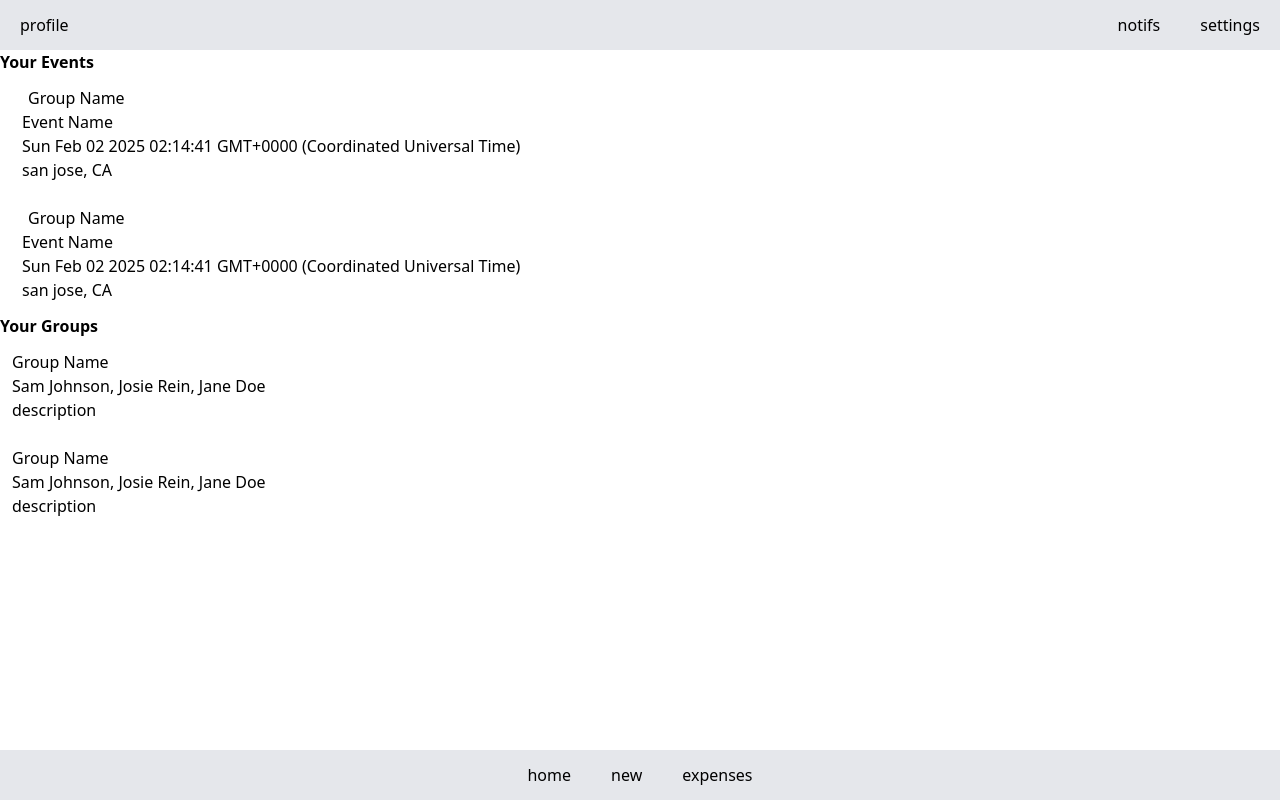
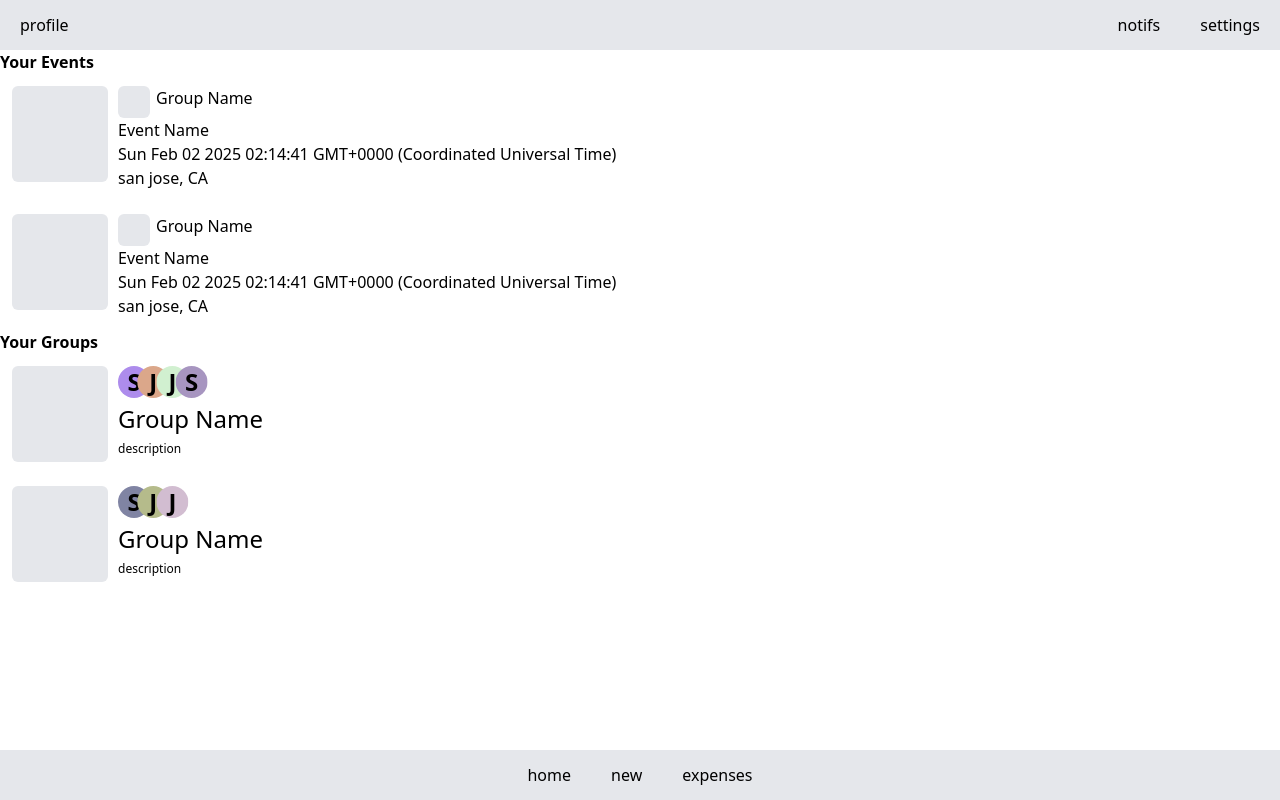
Before and after one commit to strallia/devweek-frontend, a React (Vite) app: page / in a window 1280 px wide. Built offline with nearby package versions, Linux system fonts and the light colour scheme.

Commit message:
feat: style groups list

```diff
--- a/src/components/Home/Home.jsx
+++ b/src/components/Home/Home.jsx
@@ -19,7 +19,7 @@ const events = [
 const groups = [
   {
     groupName: 'Group Name',
-    users: ['Sam Johnson', 'Josie Rein', 'Jane Doe'],
+    users: ['Sam Johnson', 'Josie Rein', 'Jane Doe', 'Sellie Nosh'],
     description: 'description',
   },
   {
--- a/src/components/Home/List.jsx
+++ b/src/components/Home/List.jsx
@@ -1,19 +1,4 @@
-const Image = ({ url, size }) => {
-  const dimensions =
-    size === 'small' ? '30px' : size === 'med' ? '100px' : '300px';
-
-  return (
-    <div
-      className={`h-[${dimensions}] w-[${dimensions}] rounded-md overflow-hidden`}
-    >
-      {url ? (
-        <img src={url} />
-      ) : (
-        <div className="bg-gray-200 h-full w-full"></div>
-      )}
-    </div>
-  );
-};
+import Image from '../Image';
 
 const EventItem = ({ item }) => {
   const { eventImage, groupImage, groupName, eventName, date, location } = item;
@@ -35,12 +20,37 @@ const EventItem = ({ item }) => {
 };
 
 const GroupItem = ({ item }) => {
-  const { groupName, users, description } = item;
+  const { groupImage, groupName, users, description } = item;
+
+  const usersFirstLetter = users.map((user) => user.charAt(0));
+
+  const generateRandomPastelColor = () => {
+    const r = Math.floor(Math.random() * 128) + 127;
+    const g = Math.floor(Math.random() * 128) + 127;
+    const b = Math.floor(Math.random() * 128) + 127;
+    return `#${r.toString(16).padStart(2, '0')}${g.toString(16).padStart(2, '0')}${b.toString(16).padStart(2, '0')}`;
+  };
+
   return (
-    <div>
-      <p>{groupName}</p>
-      <p>{users.join(', ')}</p>
-      <p>{description}</p>
+    <div className="flex gap-2.5">
+      <Image url={groupImage} size="med" />
+      <div className="grid justify-between">
+        <div className="flex">
+          {users.map((user, index) => (
+            <Image
+              key={index}
+              url={user.image}
+              size="small"
+              borderRadius="circle"
+              containerStyles={{ transform: `translateX(${-40 * index}%)` }}
+              imageStyles={{ backgroundColor: generateRandomPastelColor() }}
+              imageText={usersFirstLetter[index]}
+            />
+          ))}
+        </div>
+        <p className="text-2xl">{groupName}</p>
+        <p className="text-xs">{description}</p>
+      </div>
     </div>
   );
 };
--- /dev/null
+++ b/src/components/Image.jsx
@@ -0,0 +1,38 @@
+const Image = ({
+  url,
+  size,
+  borderRadius,
+  containerStyles,
+  imageStyles,
+  imageText,
+}) => {
+  const dimensions =
+    size === 'small' ? 'h-8 w-8' : size === 'med' ? 'h-24 w-24' : 'h-64 w-64';
+
+  const rounded =
+    borderRadius === 'circle'
+      ? 'rounded-full'
+      : borderRadius === 'square'
+        ? ''
+        : 'rounded-md';
+
+  return (
+    <div
+      className={`${dimensions} ${rounded} overflow-hidden shrink-0`}
+      style={containerStyles}
+    >
+      {url ? (
+        <img src={url} />
+      ) : (
+        <div
+          className="bg-gray-200 h-full w-full font-bold text-2xl text-center content-center"
+          style={imageStyles}
+        >
+          {imageText}
+        </div>
+      )}
+    </div>
+  );
+};
+
+export default Image;
```
